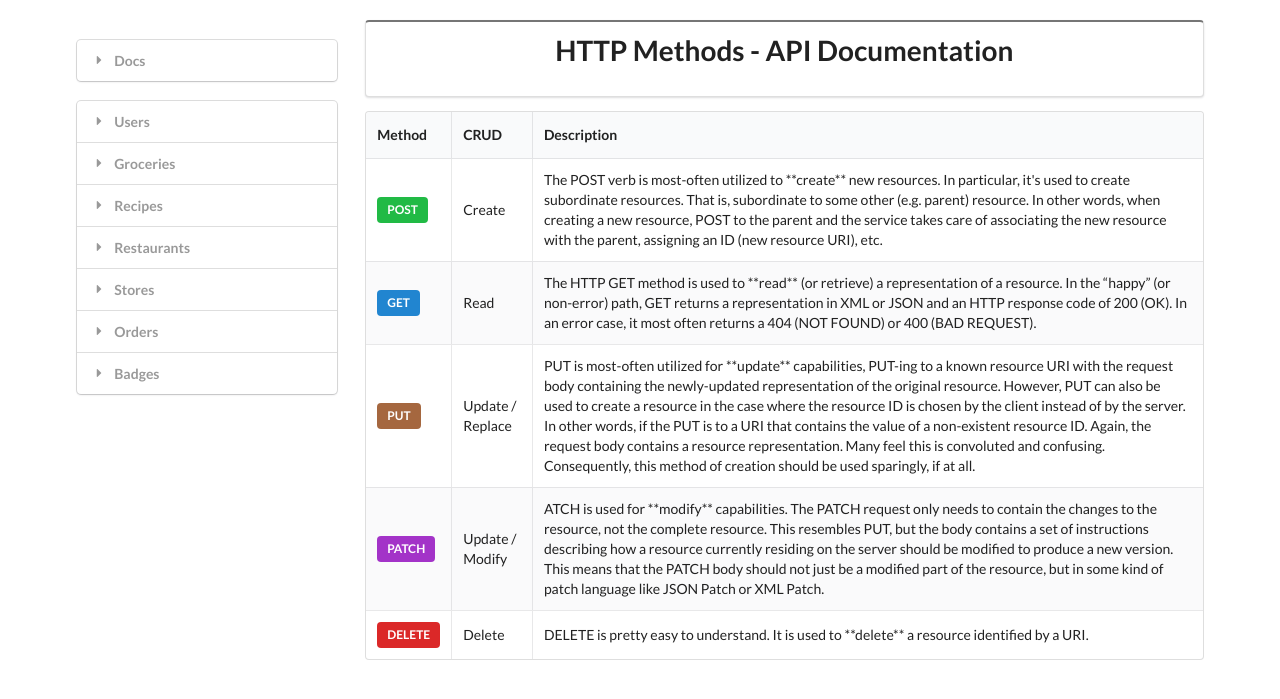
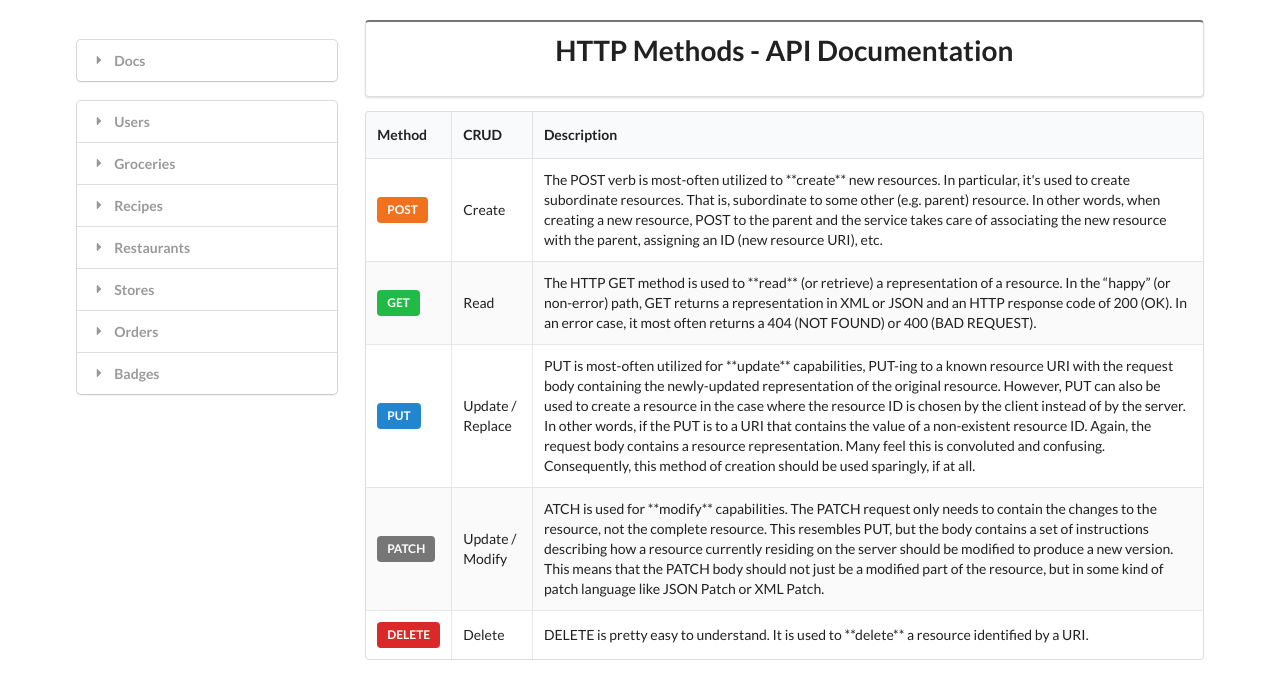
Before and after one commit to letsallchef/docs, a Jekyll site: the page built from http-methods.html, in a window 1280 px wide. Shown: the top 699 px of the page. Built offline with Jekyll 4.4.1, drawn with Linux system fonts in a browser that asks for light colours.

Commit message:
changes color code

```diff
--- a/http-methods.html
+++ b/http-methods.html
@@ -13,25 +13,25 @@ layout: api
 	</thead>
 	<tbody>
 		<tr>
-			<td><div class="ui green label">POST</div></td>
+			<td><div class="ui orange label">POST</div></td>
 			<td>Create</td>
 			<td>The POST verb is most-often utilized to **create** new resources. In particular, it's used to create subordinate resources. That is, subordinate to some other (e.g. parent) resource. In other words, when creating a new resource, POST to the parent and the service takes care of associating the new resource with the parent, assigning an ID (new resource URI), etc.</td>
 		</tr>
 
 		<tr>
-			<td><div class="ui blue label">GET</div></td>
+			<td><div class="ui green label">GET</div></td>
 			<td>Read</td>
 			<td>The HTTP GET method is used to **read** (or retrieve) a representation of a resource. In the “happy” (or non-error) path, GET returns a representation in XML or JSON and an HTTP response code of 200 (OK). In an error case, it most often returns a 404 (NOT FOUND) or 400 (BAD REQUEST). </td>
 		</tr>
 
 		<tr>
-			<td><div class="ui brown label">PUT</div></td>
+			<td><div class="ui blue label">PUT</div></td>
 			<td>Update / Replace</td>
 			<td>PUT is most-often utilized for **update** capabilities, PUT-ing to a known resource URI with the request body containing the newly-updated representation of the original resource. However, PUT can also be used to create a resource in the case where the resource ID is chosen by the client instead of by the server. In other words, if the PUT is to a URI that contains the value of a non-existent resource ID. Again, the request body contains a resource representation. Many feel this is convoluted and confusing. Consequently, this method of creation should be used sparingly, if at all.</td>
 		</tr>
 
 		<tr>
-			<td><div class="ui purple label">PATCH</div></td>
+			<td><div class="ui grey label">PATCH</div></td>
 			<td>Update / Modify</td>
 			<td>ATCH is used for **modify** capabilities. The PATCH request only needs to contain the changes to the resource, not the complete resource. This resembles PUT, but the body contains a set of instructions describing how a resource currently residing on the server should be modified to produce a new version. This means that the PATCH body should not just be a modified part of the resource, but in some kind of patch language like JSON Patch or XML Patch.</td>
 		</tr>
```
